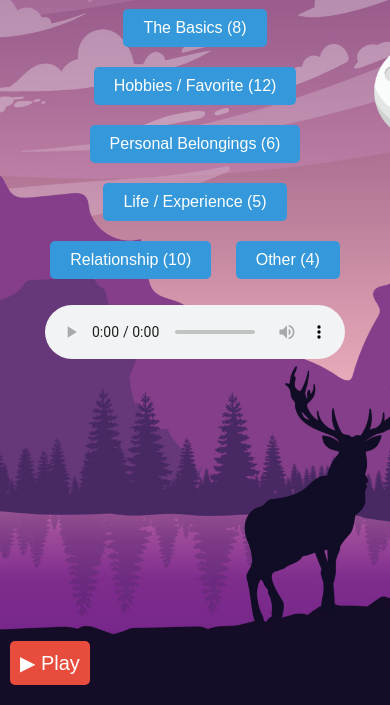
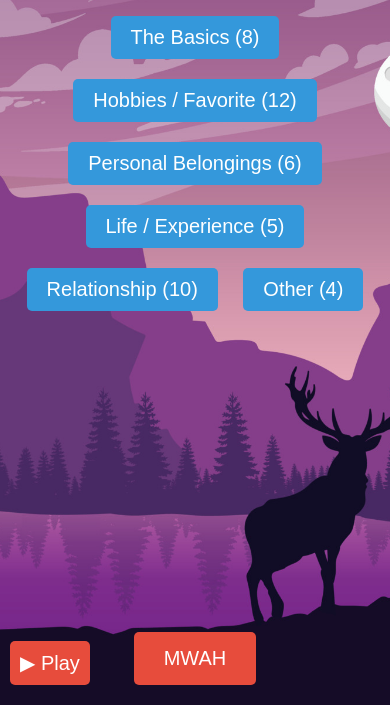
Before and after one commit to Kripo16/Questions-Game, a plain HTML site: page index.html in a window 390 px wide. Shown: the part 139-844 px from the top of the page. Drawn offline with Linux system fonts and the light colour scheme.

Commit message:
Add files via upload

```diff
--- a/index.html
+++ b/index.html
@@ -27,8 +27,12 @@
             <h2 id="popupTitle"></h2>
             <p id="popupContent"></p>
         </div>
+    </div>
+    <!-- index.html -->
+<!-- ... (existing code) -->
+        <button  onclick="showLips()">MWAH</button>
         <!-- Add the audio element without autoplay -->
-        <audio id="sound" controls>
+    <audio id="sound">
         <source src="media/audio.mp3" type="audio/mp3">
         Your browser does not support the audio element.
     </audio>
@@ -37,7 +41,8 @@
     <button id="playButton" onclick="playAudio()" class="play-button">
         <span>&#9654;</span> Play
     </button>
-    </div>
+
+
 
     <script src="script.js"></script>
 </body>
--- a/styles.css
+++ b/styles.css
@@ -1,6 +1,5 @@
 /* styles.css */
 
-/* styles.css */
 body {
     font-family: Arial, sans-serif;
     margin: 0;
@@ -19,27 +18,7 @@ body {
 .container {
     text-align: center;
     flex-grow: 1;
-    padding: 20px; /* Add padding for smaller screens */
 }
-
-/* Add media queries for smaller screens */
-@media screen and (max-width: 768px) {
-    body {
-        font-size: 100%; /* Decrease font size for smaller screens */
-    }
-
-    .container {
-        padding: 20px; /* Add padding for smaller screens */
-    }
-
-    /* Add more responsive styles as needed */
-}
-
-/* Existing CSS styles */
-/* ... */
-
-
-
 
 .topics {
     list-style-type: none;
```
Lines whose indentation alone changed are shown as unchanged.
